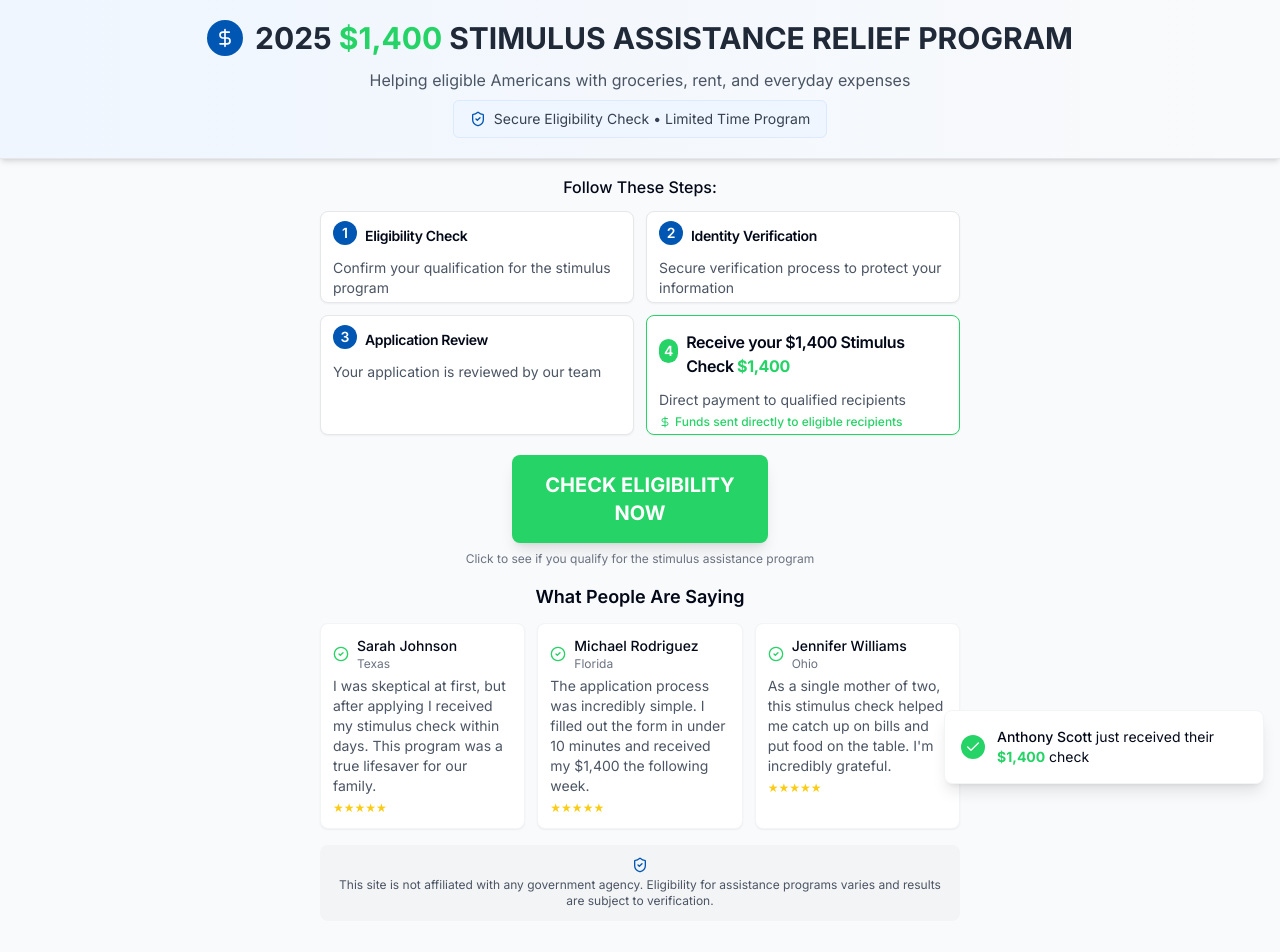
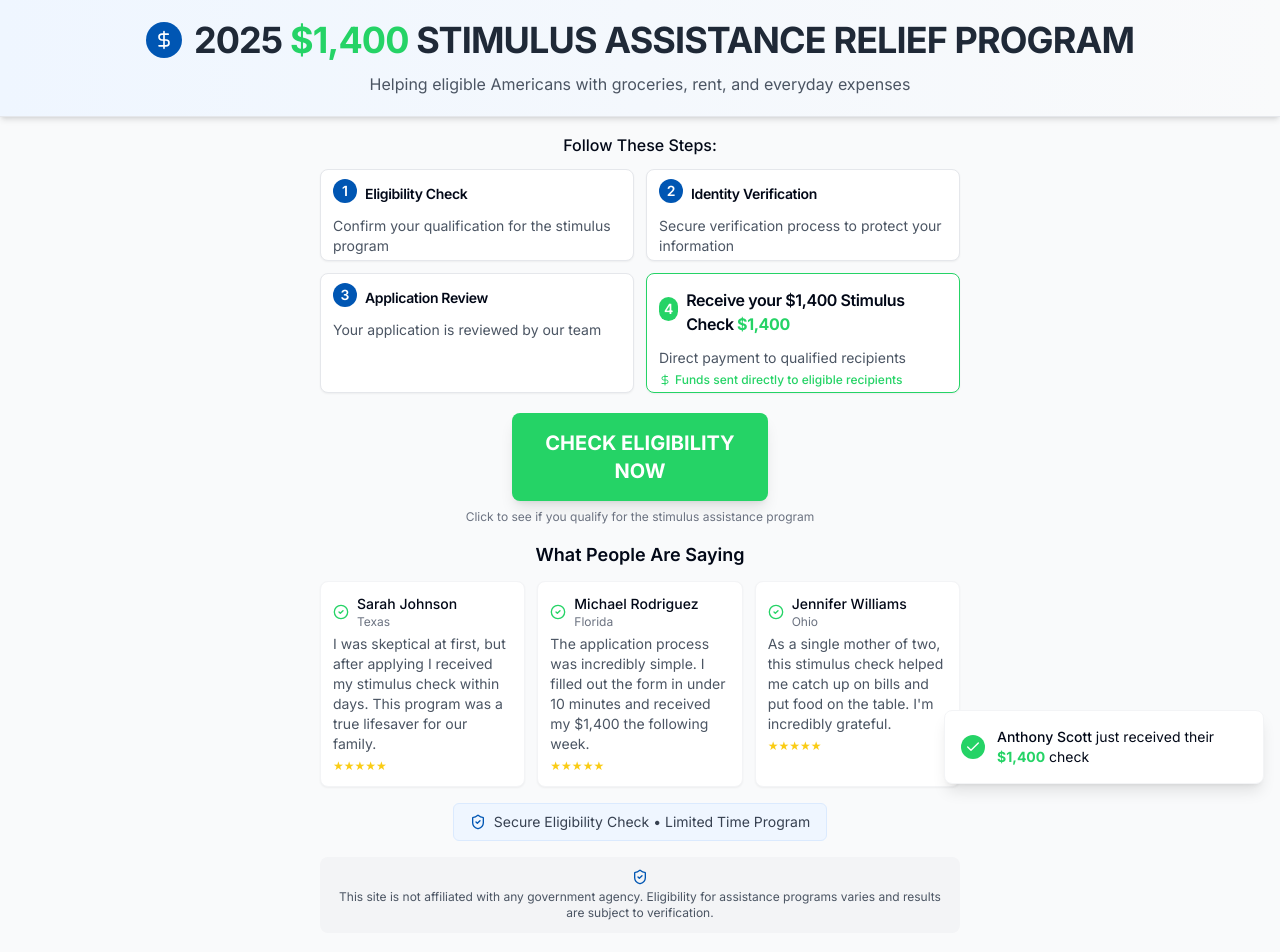
Before and after one commit to countybaz/stimulusrelief, a React (Vite) app: page / in a window 1280 px wide. Shown: the top 952 px of the page. Built offline with nearby package versions, Linux system fonts and the light colour scheme.

Commit message:
Move disclaimer to bottom and bold title
Move the disclaimer to the bottom of the page and make the title more prominent.

```diff
--- a/src/components/Header.tsx
+++ b/src/components/Header.tsx
@@ -1,6 +1,6 @@
 
 import React from 'react';
-import { DollarSign, ShieldCheck } from 'lucide-react';
+import { DollarSign } from 'lucide-react';
 
 const Header = () => {
   return (
@@ -11,19 +11,14 @@ const Header = () => {
             <div className="bg-stimulus-blue rounded-full p-2 mr-3">
               <DollarSign className="h-5 w-5 text-white" />
             </div>
-            <h1 className="text-xl sm:text-2xl md:text-3xl font-bold text-center font-sans text-gray-800">
-              2025 <span className="text-stimulus-green">$1,400</span> STIMULUS ASSISTANCE RELIEF PROGRAM
+            <h1 className="text-2xl sm:text-3xl md:text-4xl font-extrabold text-center font-sans text-gray-800 tracking-tight">
+              2025 <span className="text-stimulus-green font-black">$1,400</span> STIMULUS ASSISTANCE RELIEF PROGRAM
             </h1>
           </div>
 
           <p className="text-sm sm:text-base mt-1 text-center max-w-xl text-gray-600">
             Helping eligible Americans with groceries, rent, and everyday expenses
           </p>
-
-          <div className="mt-2 flex items-center bg-blue-50 px-4 py-2 rounded-md text-sm border border-blue-100">
-            <ShieldCheck className="h-4 w-4 mr-2 text-stimulus-blue" />
-            <span className="text-gray-700">Secure Eligibility Check • Limited Time Program</span>
-          </div>
         </div>
       </div>
     </header>
--- a/src/components/StepsDisplay.tsx
+++ b/src/components/StepsDisplay.tsx
@@ -1,3 +1,4 @@
+
 import React from 'react';
 import { CheckCircle2, DollarSign, ShieldCheck } from 'lucide-react';
 import { Card, CardContent, CardHeader, CardTitle } from "@/components/ui/card";
@@ -42,8 +43,16 @@ const StepsDisplay = () => {
         </div>
       </div>
 
-      {/* Disclaimer moved to bottom of page */}
-      <div className="text-center mt-4">
+      {/* Security notice moved to bottom of page */}
+      <div className="mt-4 flex justify-center">
+        <div className="flex items-center bg-blue-50 px-4 py-2 rounded-md text-sm border border-blue-100 max-w-md">
+          <ShieldCheck className="h-4 w-4 mr-2 text-stimulus-blue flex-shrink-0" />
+          <span className="text-gray-700">Secure Eligibility Check • Limited Time Program</span>
+        </div>
+      </div>
+
+      {/* Disclaimer at the bottom of page */}
+      <div className="text-center mt-2">
         <div className="bg-gray-100 p-3 rounded-lg text-xs text-gray-600 text-center mb-4">
           <ShieldCheck className="h-4 w-4 mx-auto mb-1 text-stimulus-blue" />
           <p>This site is not affiliated with any government agency. Eligibility for assistance programs varies and results are subject to verification.</p>
```
